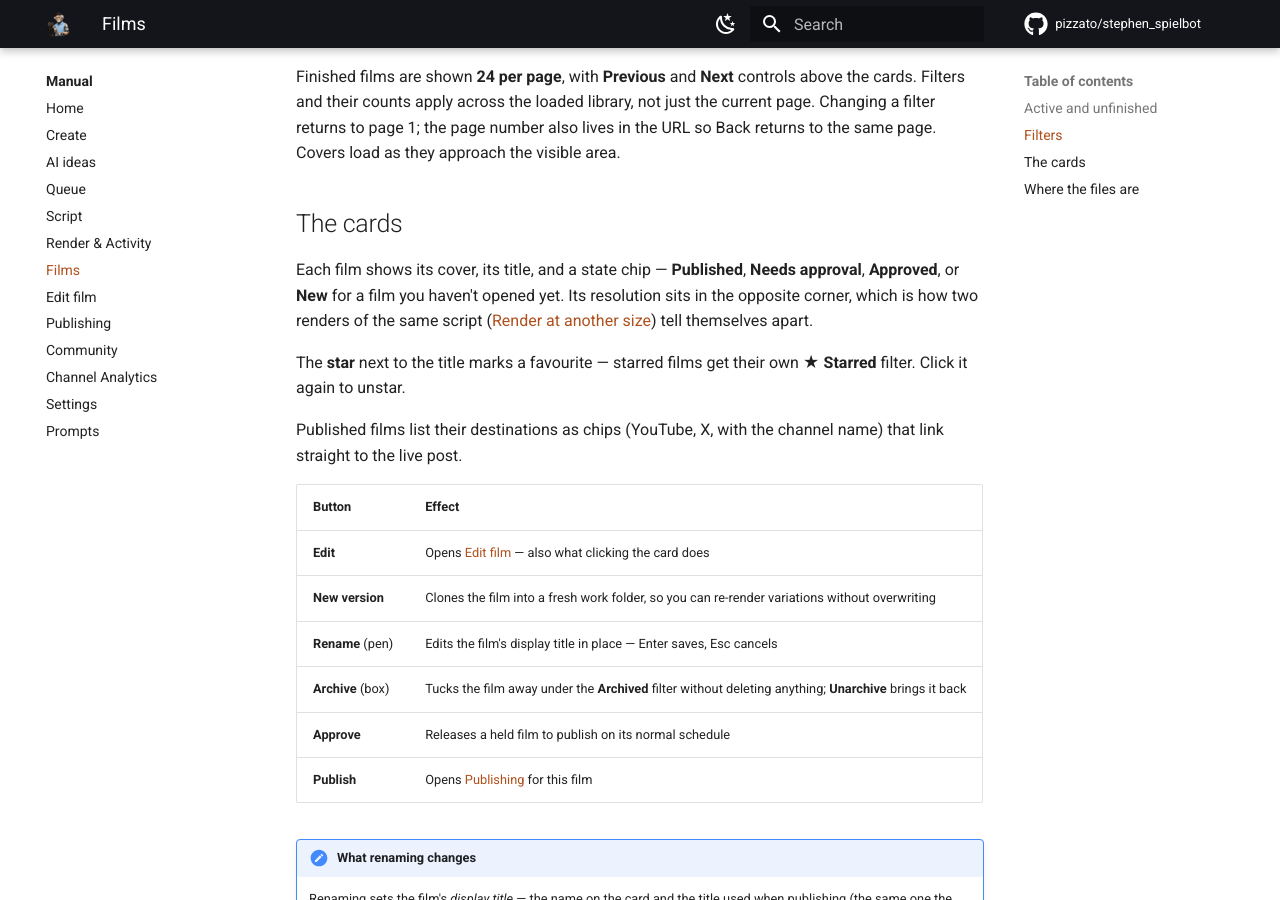
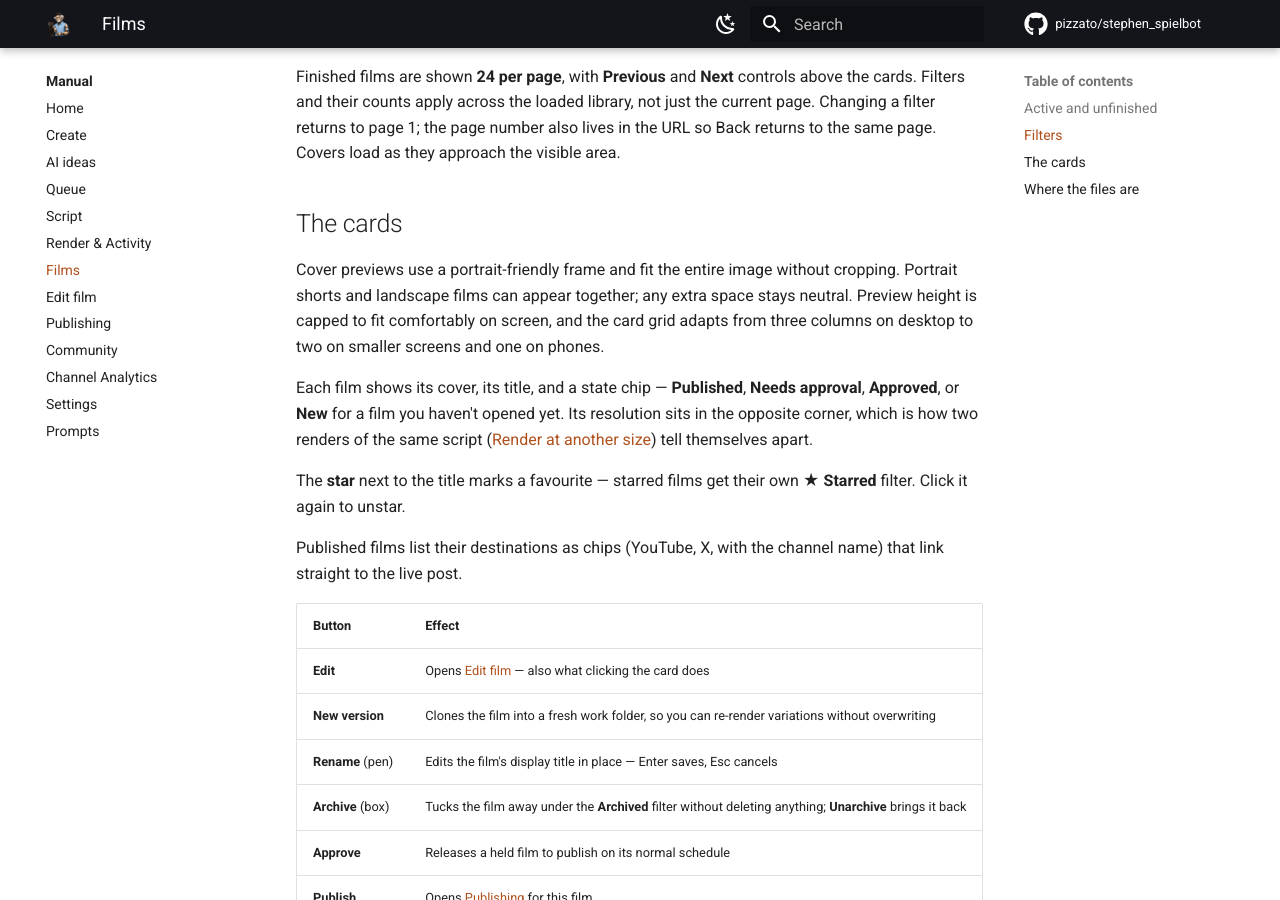
Before and after one commit to pizzato/stephen_spielbot, an MkDocs documentation site: the page built from docs/manual/films.md, in a window 1280 px wide and 900 px high, scrolled down 1307 px. Built offline with MkDocs 1.6.1 and Material for MkDocs 9.7.7, drawn with Linux system fonts in a browser that asks for light colours; comment, search, counter and statistics services are not loaded.

Commit message:
Favour portrait covers in the film library

```diff
--- a/docs/manual/films.md
+++ b/docs/manual/films.md
@@ -48,6 +48,11 @@ page. Changing a filter returns to page 1; the page number also lives in the URL
 returns to the same page. Covers load as they approach the visible area.
 
 ## The cards
+
+Cover previews use a portrait-friendly frame and fit the entire image without cropping.
+Portrait shorts and landscape films can appear together; any extra space stays neutral.
+Preview height is capped to fit comfortably on screen, and the card grid adapts from
+three columns on desktop to two on smaller screens and one on phones.
 
 Each film shows its cover, its title, and a state chip — **Published**, **Needs
 approval**, **Approved**, or **New** for a film you haven't opened yet. Its resolution sits
--- a/webapp/frontend/src/theme.css
+++ b/webapp/frontend/src/theme.css
@@ -303,6 +303,9 @@ body {
 .pbar { height: 10px; border-radius: 999px; background: var(--paper-2); overflow: hidden; }
 .pbar__fill { height: 100%; border-radius: 999px; background: var(--accent); transition: width .4s ease; }
 
+/* Library covers favour shorts while fitting landscape artwork in full. */
+.film-cover { position: relative; width: 100%; aspect-ratio: 4/5; max-height: min(360px, 55vh); background: var(--paper-2); }
+
 /* ── Scene thumb grid ── */
 .scene-grid { display: grid; grid-template-columns: repeat(auto-fill, minmax(132px, 1fr)); gap: 12px; }
 .scene { border-radius: var(--r-md); overflow: hidden; border: 1px solid var(--line); background: var(--surface-2); cursor: pointer; transition: border-color .15s, transform .15s; }
```
Also changed, not shown: 1 other file.
